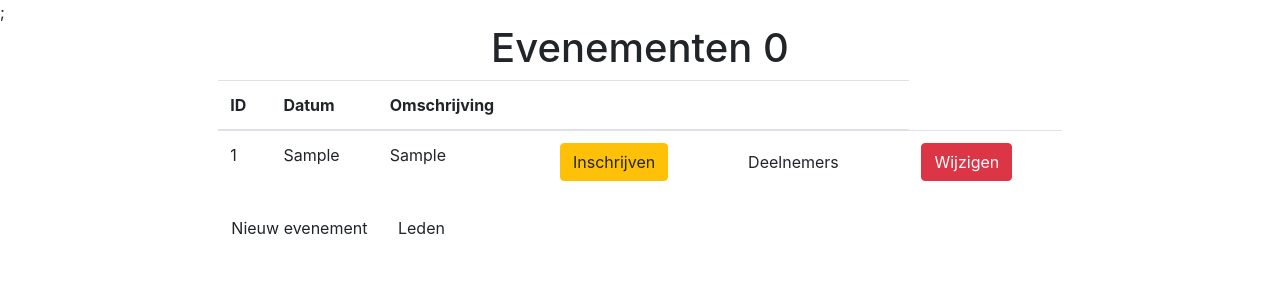
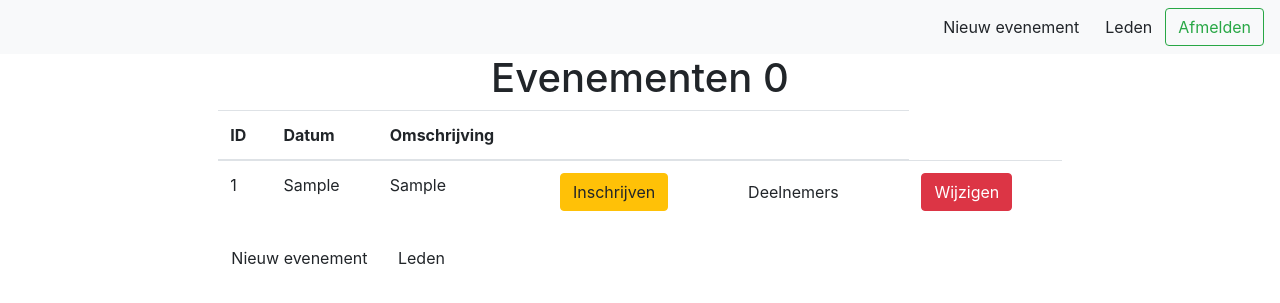
Before and after one commit to dimphyv/examenproject, a PHP site: page /evenementen.php in a window 1280 px wide. Shown: the top 303 px of the page. Run offline with PHP 8.4, Linux system fonts and the light colour scheme; tables that the repository leaves empty or names only in its code hold one stand-in row (values such as "Sample post").

Commit message:
einde dag

```diff
--- a/evenementen.php
+++ b/evenementen.php
@@ -22,7 +22,25 @@ require_once 'eventsusers.php';
     <title>Club Evenementen</title>
   </head>
   <body>
-    <?php $usercheckid = isset($_COOKIE['usercheckedid']) ? $_COOKIE['usercheckedid'] : 0; ?>;
+    <?php $usercheckid = isset($_COOKIE['usercheckedid']) ? $_COOKIE['usercheckedid'] : 0 ; ?>
+
+
+    <nav class="navbar navbar-expand-lg navbar-light bg-light">
+
+      <div class="collapse navbar-collapse" id="navbarTogglerDemo01">
+        <div class="navbar-nav mr-auto mt-2 mt-lg-0">
+
+        </div>
+        <form class="form-inline my-2 my-lg-0">
+        <a type="button" class="btn btn-update" href="newevent.php" id="newevent">Nieuw evenement</a>
+        <a type="button" class="btn btn-update" href="add.php" id="users">Leden</a>
+          <a type="button" href="logoff.php" class="btn btn-outline-success my-2 my-sm-0">Afmelden</a>
+        </form>
+      </div>
+    </nav>
+
+
+
     <h1 class="text-center">Evenementen <?php echo $usercheckid; ?></h1>
     <div class="row">
       <div class="col-8 offset-2">
--- a/index.php
+++ b/index.php
@@ -17,6 +17,10 @@
    </head>
 
    <body>
+    <!-- As a heading -->
+<nav class="navbar navbar-light bg-light">
+  <span class="navbar-brand mb-0 h1">Navbar</span>
+</nav>
        <div class="container">
          <div class="row">
            <div class="col-8 offset-2">
@@ -40,7 +44,6 @@
 
           <?php
           if(isset($_SESSION['status'])){
-            var_dump($_SESSION);
             if($_SESSION['status'][0] === 'failed'){
               echo '<div class="col-8 offset-2 alert alert-danger mt-5">';
               echo "<p>".$_SESSION['status'][1]."</p>";
```
Also changed, not shown: logoff.php (added, +7 -0 lines).
